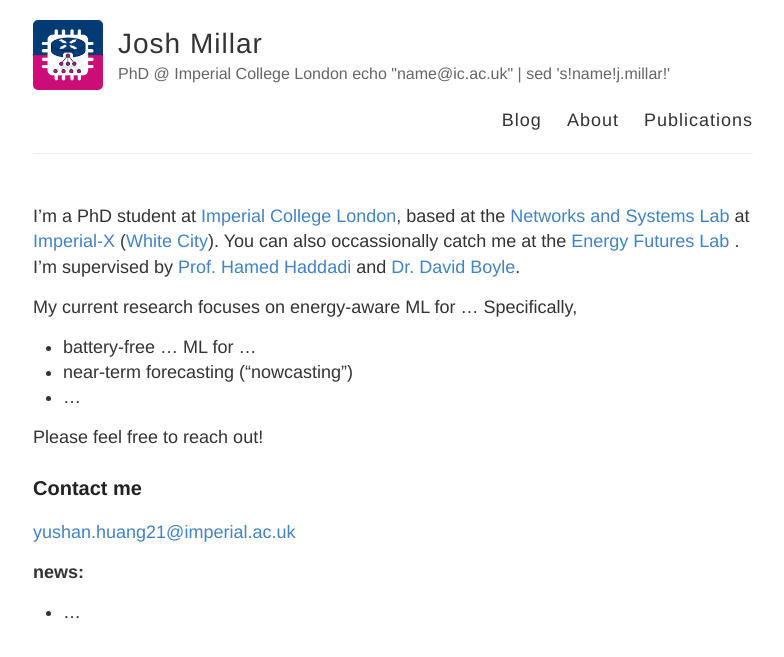
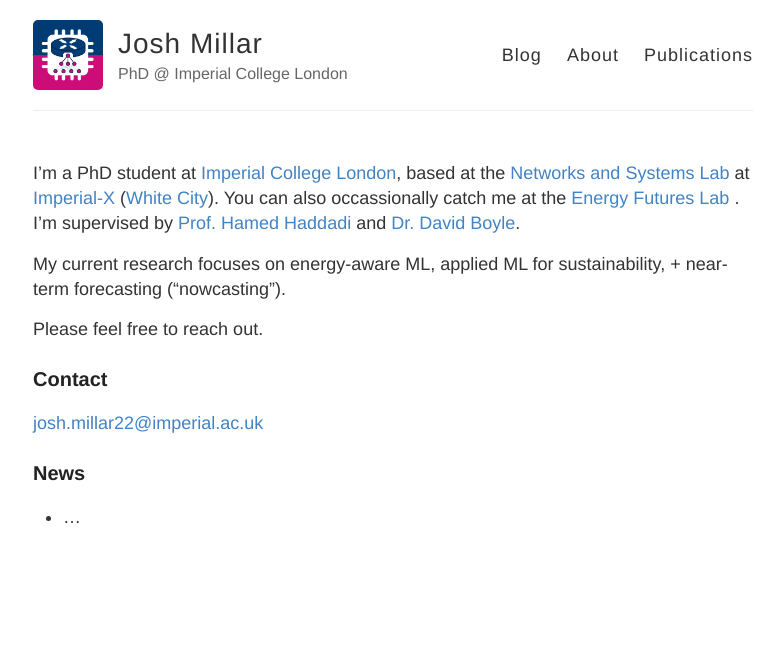
Before and after one commit to j0shmillar/j0shmillar.github.io, a Jekyll site: the page built from index.md, in a window 1280 px wide. Shown: the top 657 px of the page, without its empty margins (247-1031 px from the left). Built offline with Jekyll 4.4.1, drawn with Linux system fonts in a browser that asks for light colours.

Commit message:
update main

```diff
--- a/_config.yml
+++ b/_config.yml
@@ -8,8 +8,6 @@
 # Short bio or description (displayed in the header)
 description: |
         PhD @ Imperial College London
-
-        echo "name@ic.ac.uk" | sed 's!name!j.millar!'
 
 # URL of your avatar or profile pic (you could use your GitHub profile pic)
 avatar: https://raw.githubusercontent.com/j0shmillar/j0shmillar.github.io/master/images/profile.png
--- a/_layouts/default.html
+++ b/_layouts/default.html
@@ -19,12 +19,13 @@
     <div class="wrapper-masthead">
       <div class="container">
         <header class="masthead clearfix">
-          <a href="{{ site.baseurl }}/" class="site-avatar"><img src="{{ site.avatar }}" /></a>
+          <a href="{{ site.baseurl }}/blog" class="site-avatar"><img src="{{ site.avatar }}" /></a>
 
           <div class="site-info">
             <h1 class="site-name"><a href="{{ site.baseurl }}/blog">{{ site.name }}</a></h1>
             <p class="site-description">{{ site.description }}</p>
           </div>
+
 
           <nav>
             <a href="{{ site.baseurl }}/blog">Blog</a>
--- a/index.md
+++ b/index.md
@@ -7,19 +7,15 @@
 
 I’m a PhD student at [Imperial College London](https://www.imperial.ac.uk/computing/), based at the [Networks and Systems Lab](https://netsys.doc.ic.ac.uk) at [Imperial-X](https://ix.imperial.ac.uk) ([White City](https://www.google.com/maps/place/Translation+%26+Innovation+Hub/@51.5157794,-0.2270655,17z/data=!3m1!4b1!4m6!3m5!1s0x487610284ec458a5:0x2d02eef5b80a7bb0!8m2!3d51.5157761!4d-0.2244906!16s%2Fg%2F11f08_gfbx?entry=ttu)). You can also occassionally catch me at the [Energy Futures Lab](https://www.imperial.ac.uk/energy-futures-lab/) <!-- + [Grantham Institute](https://www.imperial.ac.uk/grantham/) -->. I’m supervised by [Prof. Hamed Haddadi](https://www.imperial.ac.uk/people/h.haddadi) and [Dr. David Boyle](https://www.imperial.ac.uk/people/david.boyle).
 
-My current research focuses on energy-aware ML for ...
-Specifically,
-- battery-free ... ML for ...
-- near-term forecasting ("nowcasting")
-- ...
+My current research focuses on energy-aware ML, applied ML for sustainability, + near-term forecasting ("nowcasting").
 
 <!-- Beside my PhD, I’m also Head of Data Science at Yokahu.  -->
 
-Please feel free to reach out!
+Please feel free to reach out.
 
-### Contact me
+### Contact
 
-[yushan.huang21@imperial.ac.uk](mailto:yushan.huang21@imperial.ac.uk)
+[josh.millar22@imperial.ac.uk](mailto:josh.millar22@imperial.ac.uk)
 
-**news:**
+### News
 - ...
```
